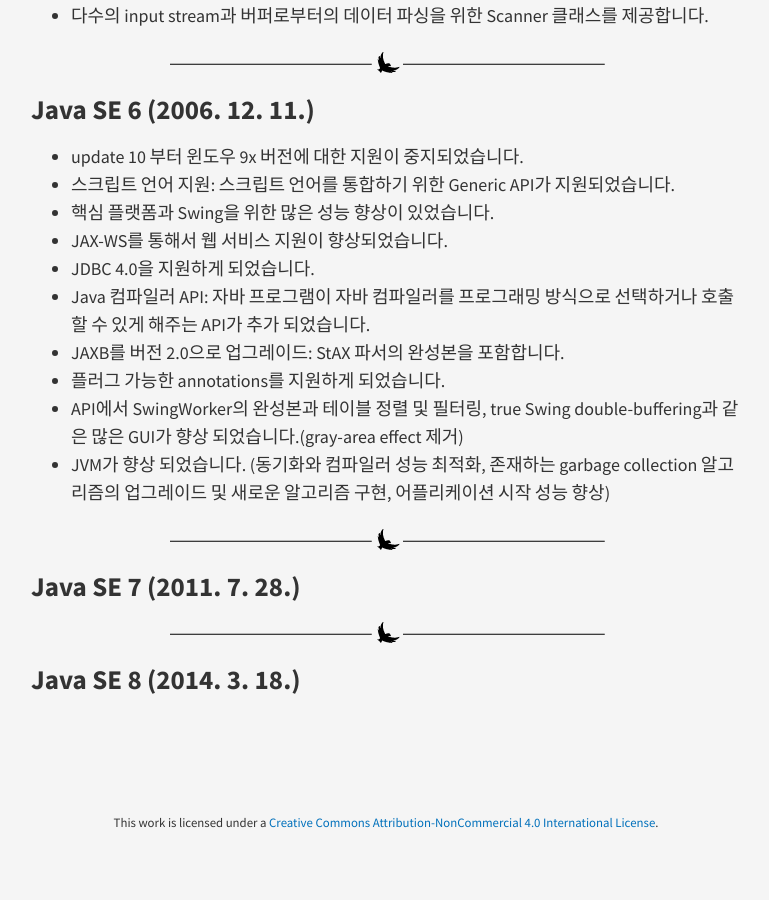
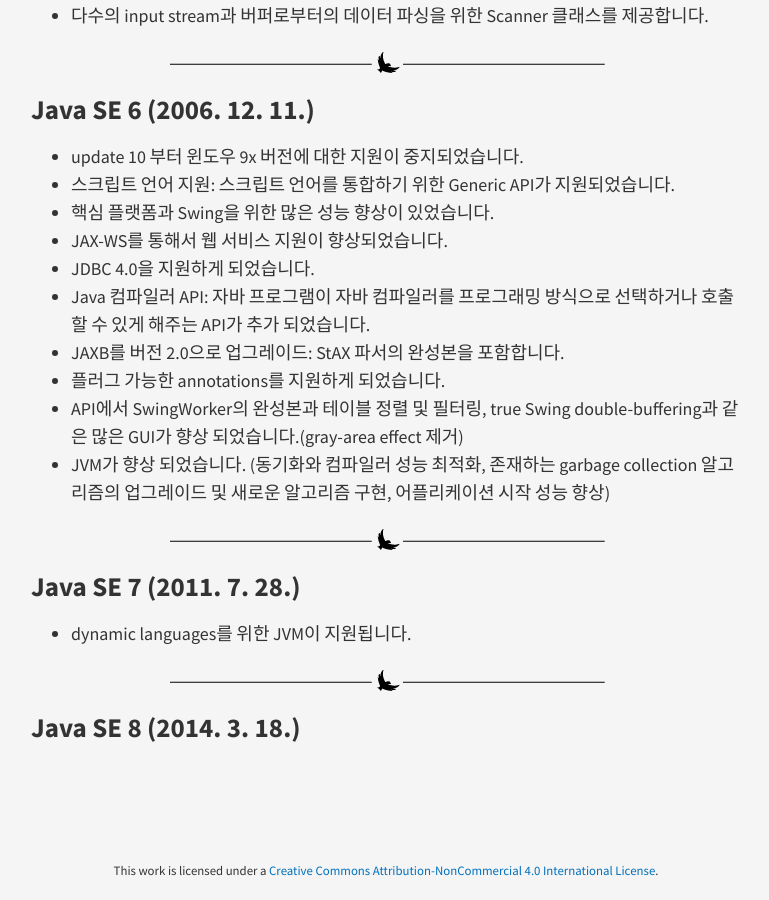
Before and after one commit to kimtu89/kimtu89.github.com, a Jekyll site: the page built from _posts/2015-02-15-jdk.md, in a window 1280 px wide and 900 px high, scrolled down 2820 px. Shown: the whole window, without its empty margins (254-1023 px from the left). Built offline with Jekyll 4.4.1, drawn with Linux system fonts in a browser that asks for light colours; nearby versions of some CDN libraries; Markdown is read by kramdown in place of the engine named in the settings; comment, search, counter and statistics services are not loaded; before the commit the page ends 3672 px from its top, so only the background shows below that.

Commit message:
jdk update

```diff
--- a/_posts/2015-02-15-jdk.md
+++ b/_posts/2015-02-15-jdk.md
@@ -117,6 +117,8 @@ Java SE 6 (2006. 12. 11.)
 Java SE 7 (2011. 7. 28.)
 ---
 
+- dynamic languages를 위한 JVM이 지원됩니다.
+
  ---
 
 Java SE 8 (2014. 3. 18.)
```
